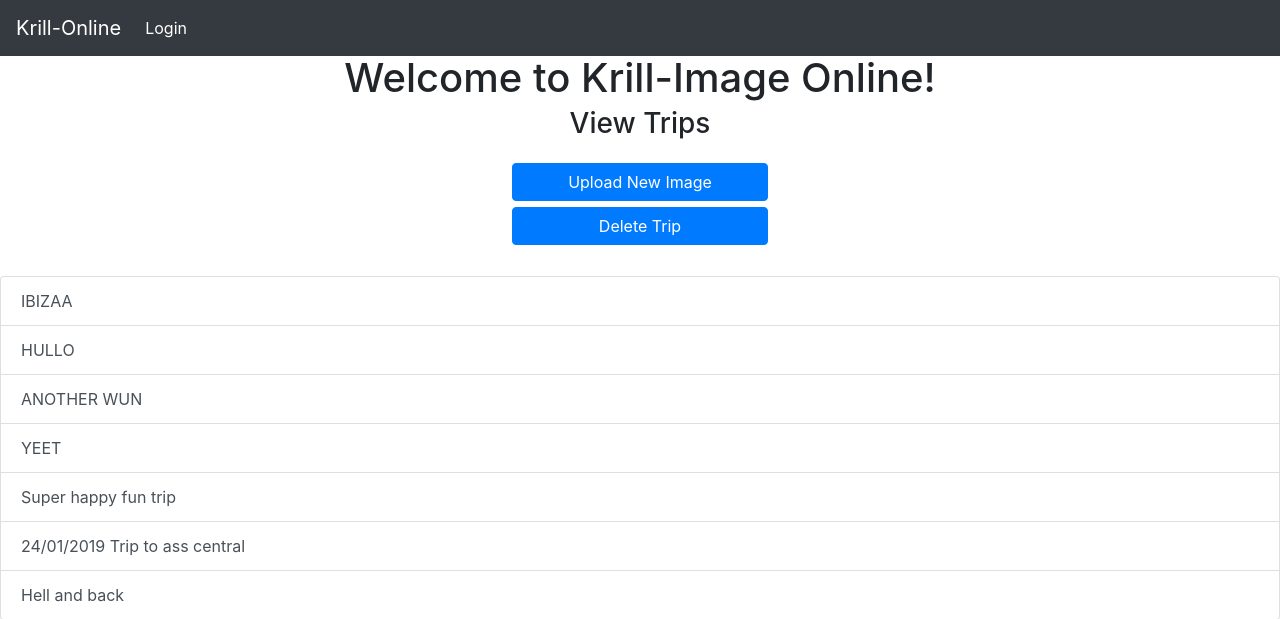
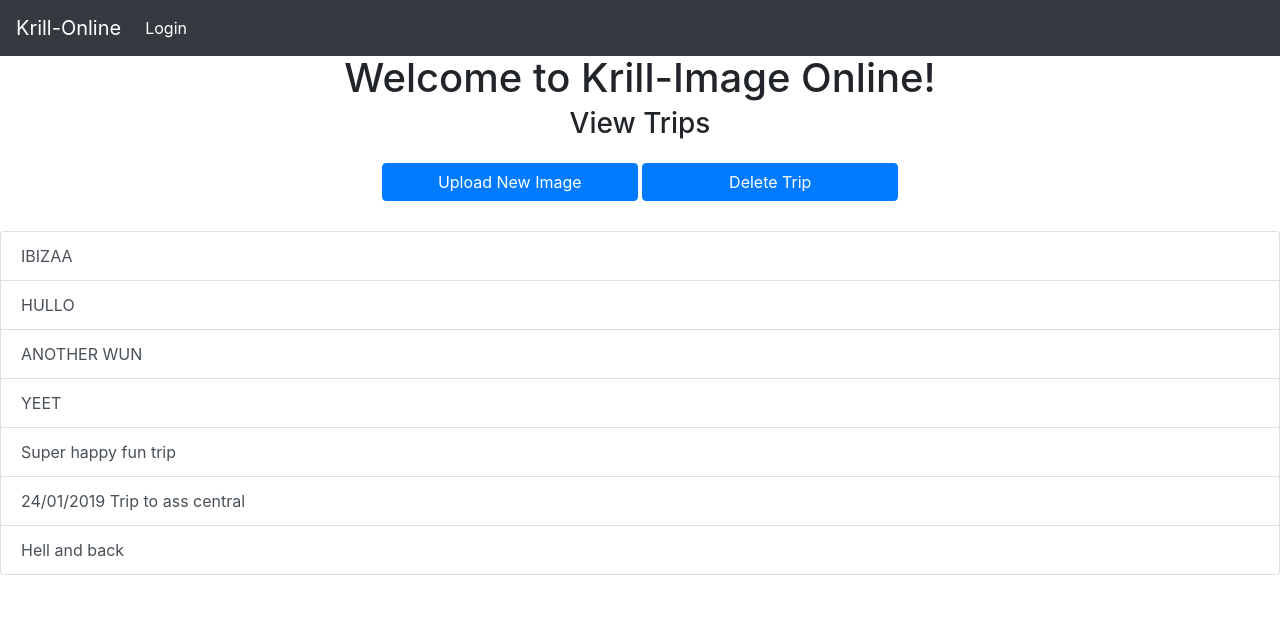
Before and after one commit to travis-payne/Krill-WebApp, a Django app: page /view_trips/ in a window 1280 px wide. Shown: the top 619 px of the page. Run offline with Django 3.2, Linux system fonts and the light colour scheme; data comes from the database, SQL or seed files in the repository; both versions use the stored data as it was after the commit; some libraries are stand-ins or nearby versions.

Commit message:
Fixed the button css
I hate css

```diff
--- a/KrillApp/static/KrillApp/view_trips.css
+++ b/KrillApp/static/KrillApp/view_trips.css
@@ -7,8 +7,15 @@ h4{
     text-align: center;
 }
 
+#view_trips_buttons{
+
+    display: static;
+    margin: 0 auto;
+    text-align: center;
+
+}
 #upload_btn{
-    display: block;
+    display: static;
     width: 20%;
     margin: 0 auto;
     margin-bottom: 0.5%;
--- a/KrillApp/templates/view_trips.html
+++ b/KrillApp/templates/view_trips.html
@@ -9,14 +9,10 @@
 
 <h3>View Trips</h3>
 <br />
-
-<div class="center">
     <div id ="view_trips_buttons">
         <a id="upload_btn" class="btn btn-primary" href = "{% url 'upload_image_to_trip' %}">Upload New Image </a>
         <a id="upload_btn" class="btn btn-primary" href = "{% url 'upload_image_to_trip' %}">Delete Trip </a>
     </div>
-</div>
-
 <br />
 
 
@@ -24,9 +20,6 @@
     {% for i in trip_list %}
     <li class="list-group-item list-group-item-action">{{ i }}</li>
     {% endfor %}
-
-
-
 </ul>
 
 <h4 id="Trip_Name"></h4>
```
Also changed, not shown: db.sqlite3, media/user_1/Bray.PNG (added), media/user_1/Bray_WGlEttV.PNG (added).
